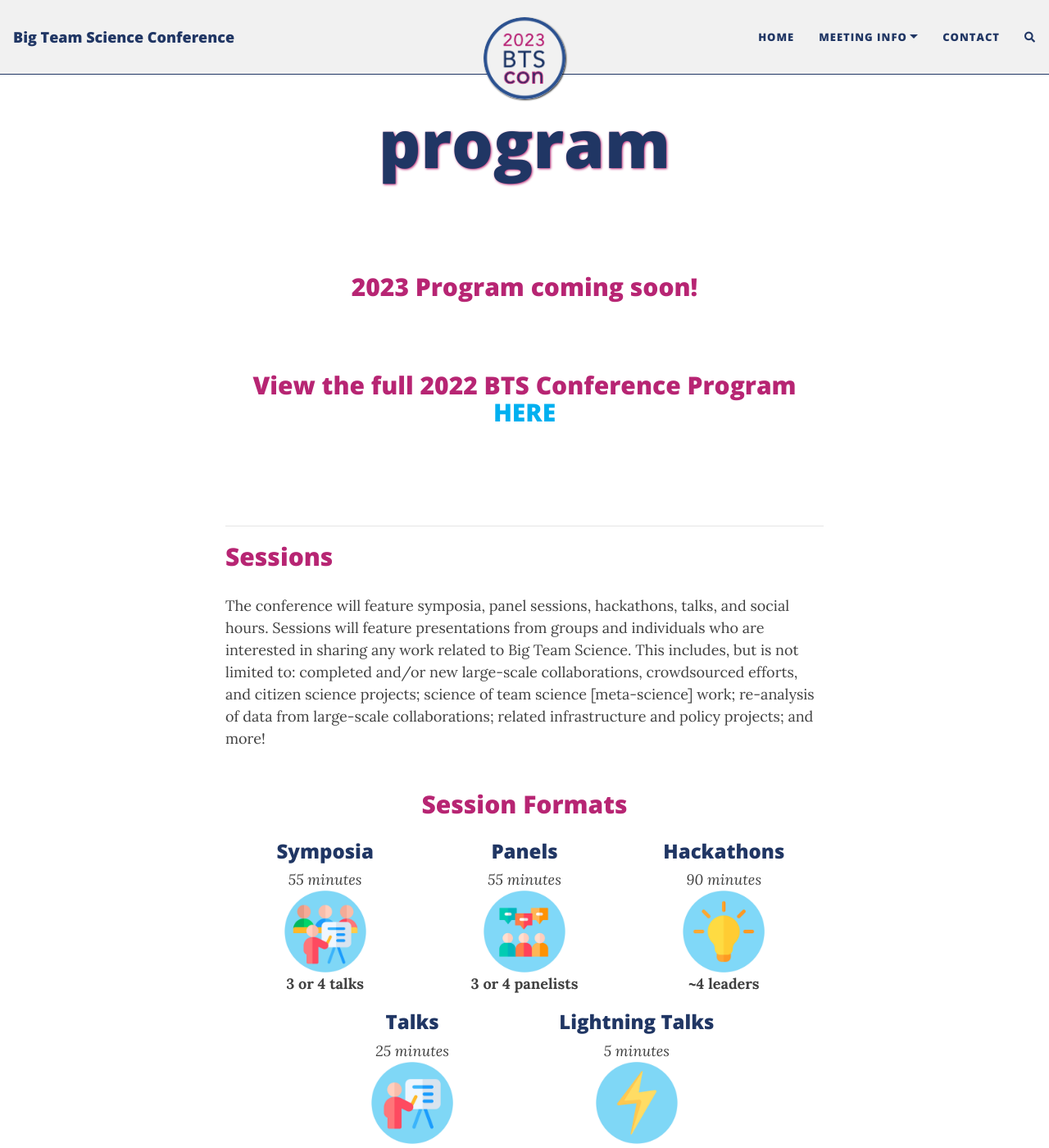
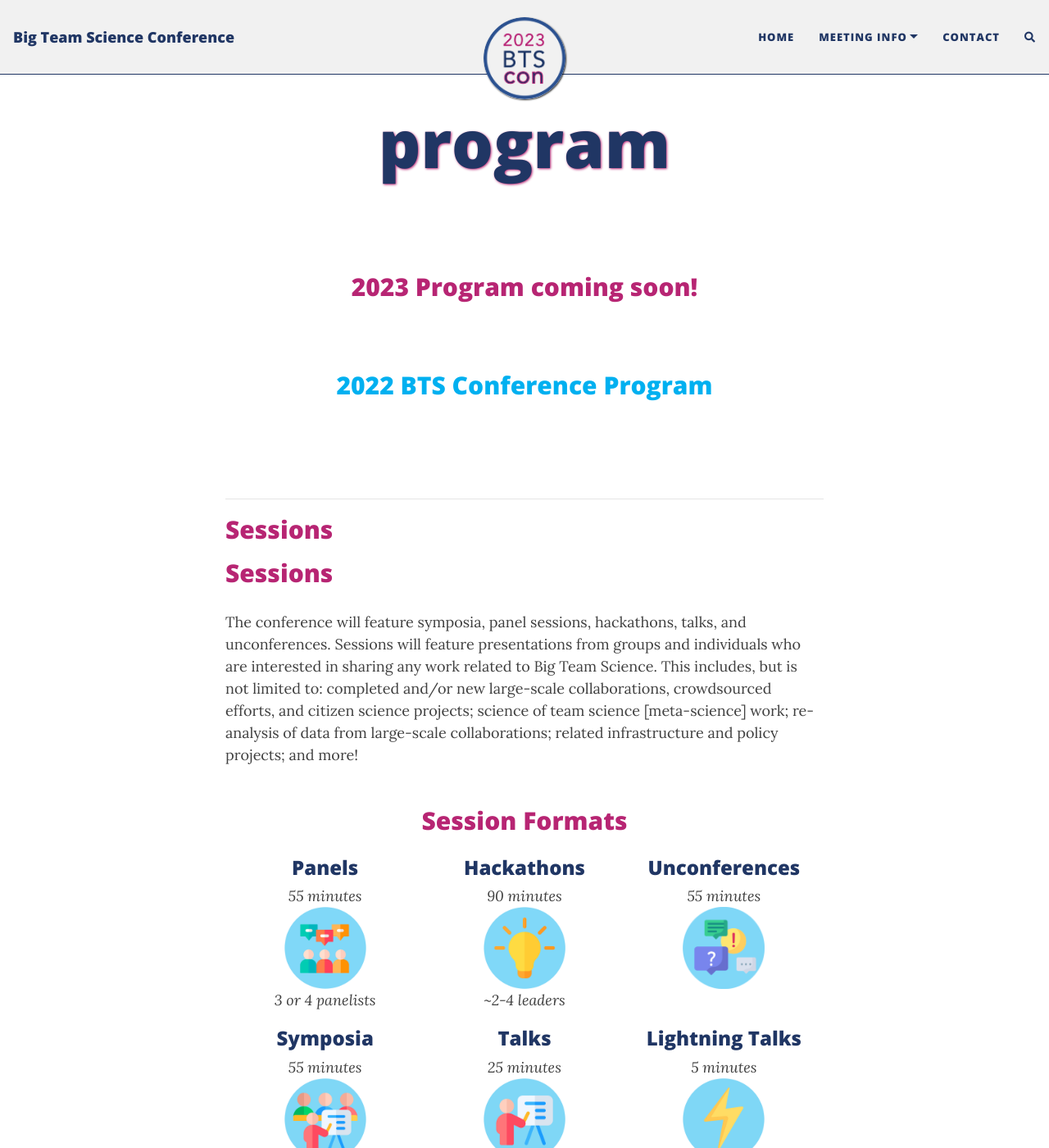
Before and after one commit to bigteamscienceconference/bigteamscienceconference.github.io, a Jekyll site: the page built from program.md, in a window 1280 px wide and 1400 px high. Shown: the whole window at 82% size. Built offline with Jekyll 4.4.1, drawn with Linux system fonts in a browser that asks for light colours; nearby versions of some CDN libraries; comment, search, counter and statistics services are not loaded.

Commit message:
Update program.md

```diff
--- a/program.md
+++ b/program.md
@@ -12,7 +12,7 @@ title: program
 <br>
 
 <section>
-<h2 align="center">View the full 2022 BTS Conference Program <a href="https://docs.google.com/document/d/17m6t7or53uvFErIW_WHvegwlwV2Cq_rvG5ny-4cBkpM/edit?usp=sharing" target="blank">HERE</a></h2>
+<h2 align="center"><a href="https://docs.google.com/document/d/17m6t7or53uvFErIW_WHvegwlwV2Cq_rvG5ny-4cBkpM/edit?usp=sharing" target="blank">2022 BTS Conference Program</a></h2>
 
 <br>
 
@@ -28,7 +28,9 @@ title: program
 
 ## Sessions
 
-The conference will feature symposia, panel sessions, hackathons, talks, and social hours. Sessions will feature presentations from groups and individuals who are interested in sharing any work related to Big Team Science. This includes, but is not limited to: completed and/or new large-scale collaborations, crowdsourced efforts, and citizen science projects; science of team science [meta-science] work; re-analysis of data from large-scale collaborations; related infrastructure and policy projects; and more!
+## Sessions
+
+The conference will feature symposia, panel sessions, hackathons, talks, and unconferences. Sessions will feature presentations from groups and individuals who are interested in sharing any work related to Big Team Science. This includes, but is not limited to: completed and/or new large-scale collaborations, crowdsourced efforts, and citizen science projects; science of team science [meta-science] work; re-analysis of data from large-scale collaborations; related infrastructure and policy projects; and more!
 
 <section>
   <div class="container">
@@ -39,26 +41,29 @@ The conference will feature symposia, panel sessions, hackathons, talks, and soc
     </div>
     <div class="row justify-content-around">
       <div class="col-sm-4 col-xs-6" align="center">
-        <h3>Symposia</h3>
-        <i>55 minutes</i><br>
-        <img src="/assets/img/symposium.png" alt="symposium" width="100" height="100"><br>
-        <b>3 or 4 talks</b> <br>
-      </div>
-      <div class="col-sm-4 col-xs-6" align="center">
         <h3>Panels</h3>
         <i>55 minutes</i><br>
         <img src="/assets/img/panel.png" alt="panel" width="100" height="100"><br>
-        <b>3 or 4 panelists</b><br>
+        <i>3 or 4 panelists</i><br>
       </div>
       <div class="col-sm-4 col-xs-6" align="center">
         <h3>Hackathons</h3>
         <i>90 minutes</i><br>
         <img src="/assets/img/hackathon.png" alt="hackathon" width="100" height="100"><br>
-        <b>~4 leaders</b><br>
+        <i>~2-4 leaders</i><br>
+      </div>
+      <div class="col-sm-4 col-xs-6" align="center">
+        <h3>Unconferences</h3>
+        <i>55 minutes</i><br>
+        <img src="/assets/img/unconference.png" alt="unconferences" width="100" height="100"><br>
       </div>
     </div>
     <div class="row justify-content-around">
-      <div class="col-sm-1" align="center">
+      <div class="col-sm-4 col-xs-6" align="center">
+        <h3>Symposia</h3>
+        <i>55 minutes</i><br>
+        <img src="/assets/img/symposium.png" alt="symposium" width="100" height="100"><br>
+        <i>3 or 4 talks</i> <br>
       </div>
       <div class="col-sm-4 col-xs-6" align="center">
         <h3>Talks</h3>
@@ -70,24 +75,15 @@ The conference will feature symposia, panel sessions, hackathons, talks, and soc
         <i>5 minutes</i><br>
         <img src="/assets/img/lightning.png" alt="lightning talk" width="100" height="100"><br>
       </div>
-      <div class="col-sm-1" align="center">
-      </div>
     </div>
     <div class="col-sm-12">
         <p>   </p>
     </div>
   </div>
 </section>
+
 <br>
 
-<!--
-***
-
-## BTSCON Calendar
-
-<iframe src="https://calendar.google.com/calendar/embed?src=bigteamscienceconference%40gmail.com&ctz=America%2FNew_York" style="border: 0" width="800" height="600" frameborder="0" scrolling="no"></iframe>
-<br>
--->
 
 ***
 
```
